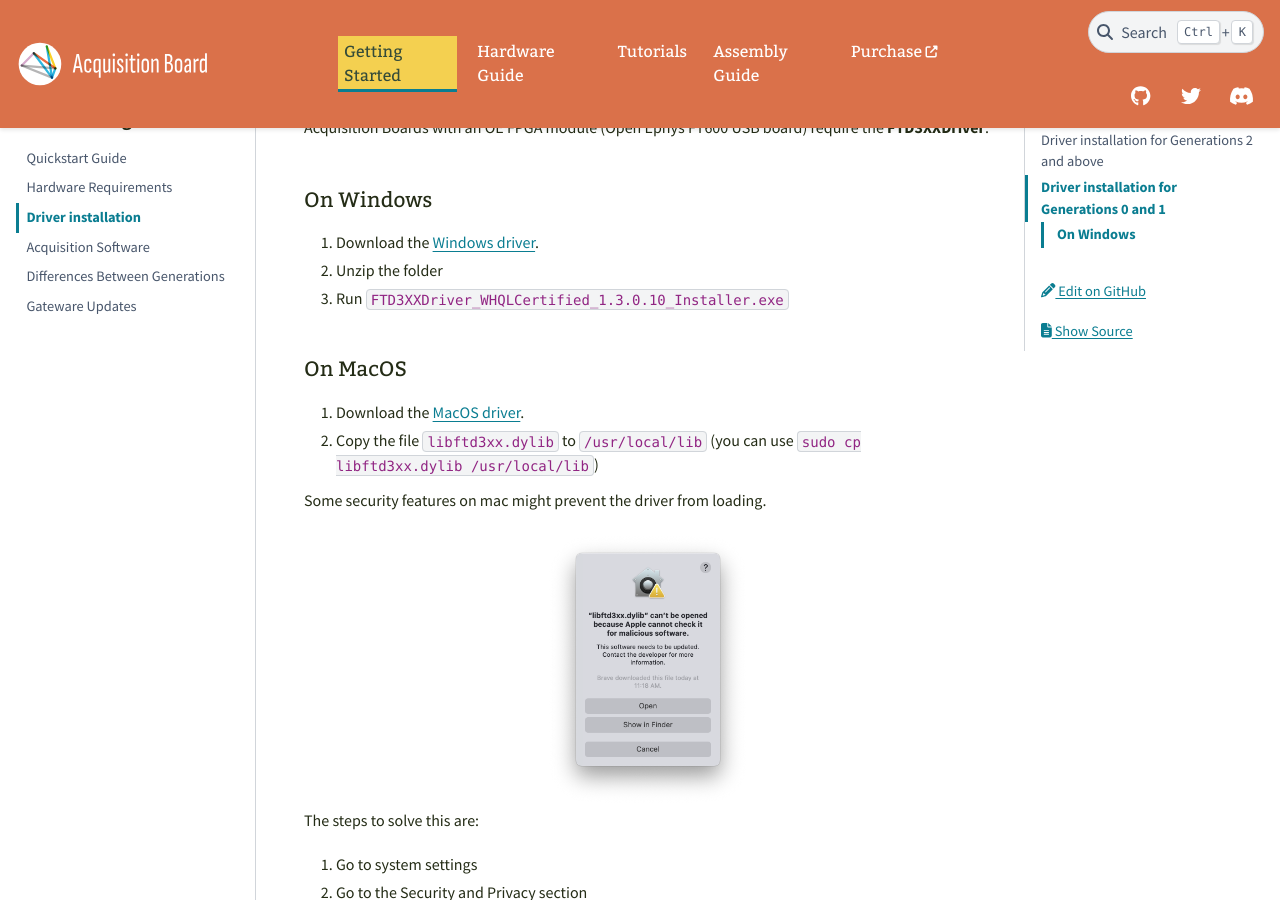
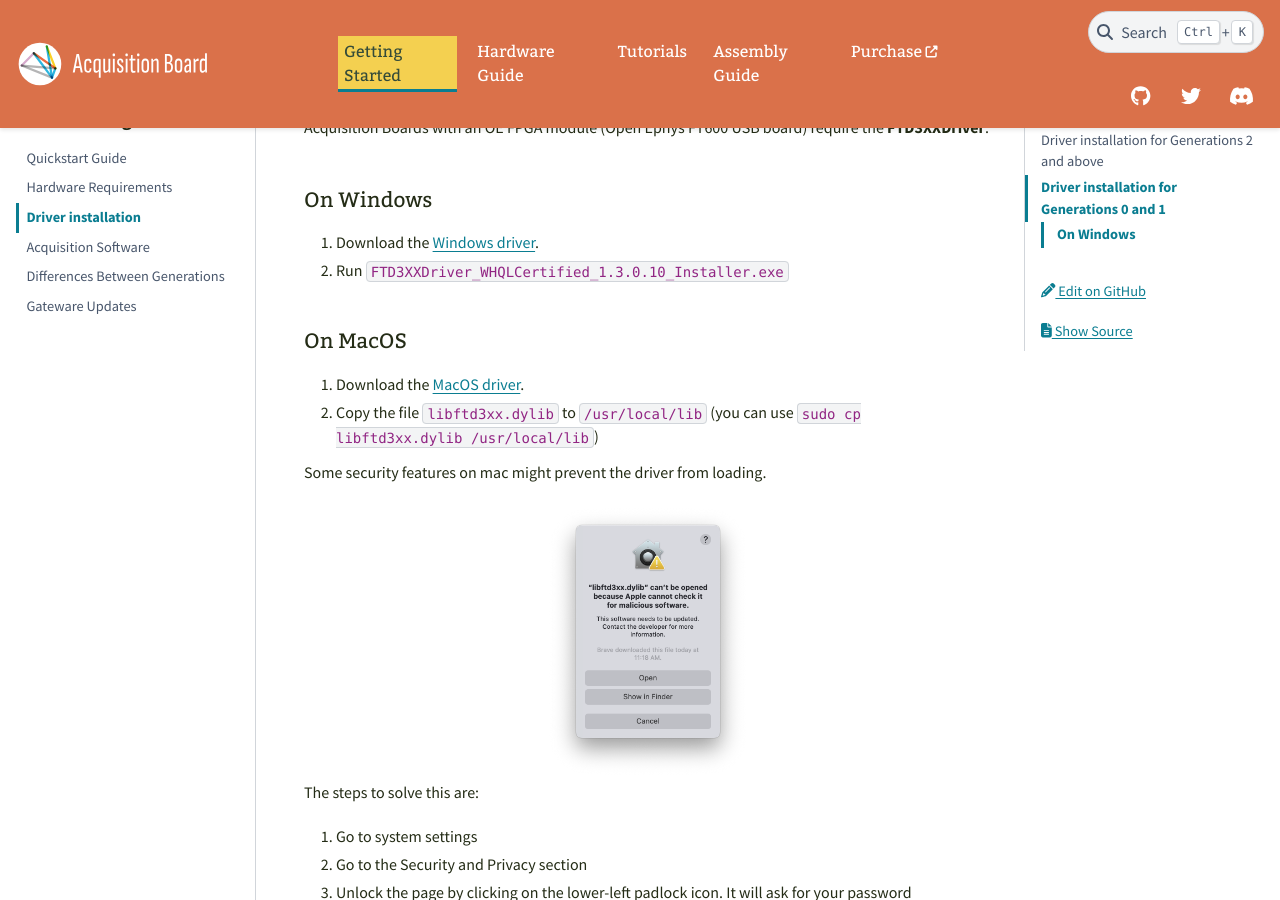
Before and after one commit to open-ephys/acq-board-docs, a Sphinx documentation site: the page built from source/User-Manual/Driver-installation.rst, in a window 1280 px wide and 900 px high, scrolled down 582 px. Built offline with Sphinx 7.4.7 and the PyData theme 0.15.4, drawn with Linux system fonts in a browser that asks for light colours.

Commit message:
changed for direct links

```diff
--- a/source/User-Manual/Driver-installation.rst
+++ b/source/User-Manual/Driver-installation.rst
@@ -19,14 +19,13 @@
 On Windows
 ********************
 
-#. Download the `Windows driver <https://github.com/open-ephys/plugin-GUI/blob/main/Resources/DLLs/FTD3XXDriver_WHQLCertified_1.3.0.10_Installer.exe>`__.
-#. Unzip the folder
+#. Download the `Windows driver <https://github.com/open-ephys/plugin-GUI/raw/refs/heads/main/Resources/DLLs/FTD3XXDriver_WHQLCertified_1.3.0.10_Installer.exe>`__.
 #. Run ``FTD3XXDriver_WHQLCertified_1.3.0.10_Installer.exe``
 
 On MacOS
 ********************
 
-#. Download the `MacOS driver <https://github.com/open-ephys-plugins/rhythm-oni-plugin/blob/main/Resources/Drivers/libftd3xx.dylib>`__.
+#. Download the `MacOS driver <https://github.com/open-ephys-plugins/rhythm-oni-plugin/raw/refs/heads/main/Resources/Drivers/libftd3xx.dylib>`__.
 #. Copy the file ``libftd3xx.dylib`` to ``/usr/local/lib`` (you can use ``sudo cp libftd3xx.dylib /usr/local/lib``)
 
 Some security features on mac might prevent the driver from loading.
```
